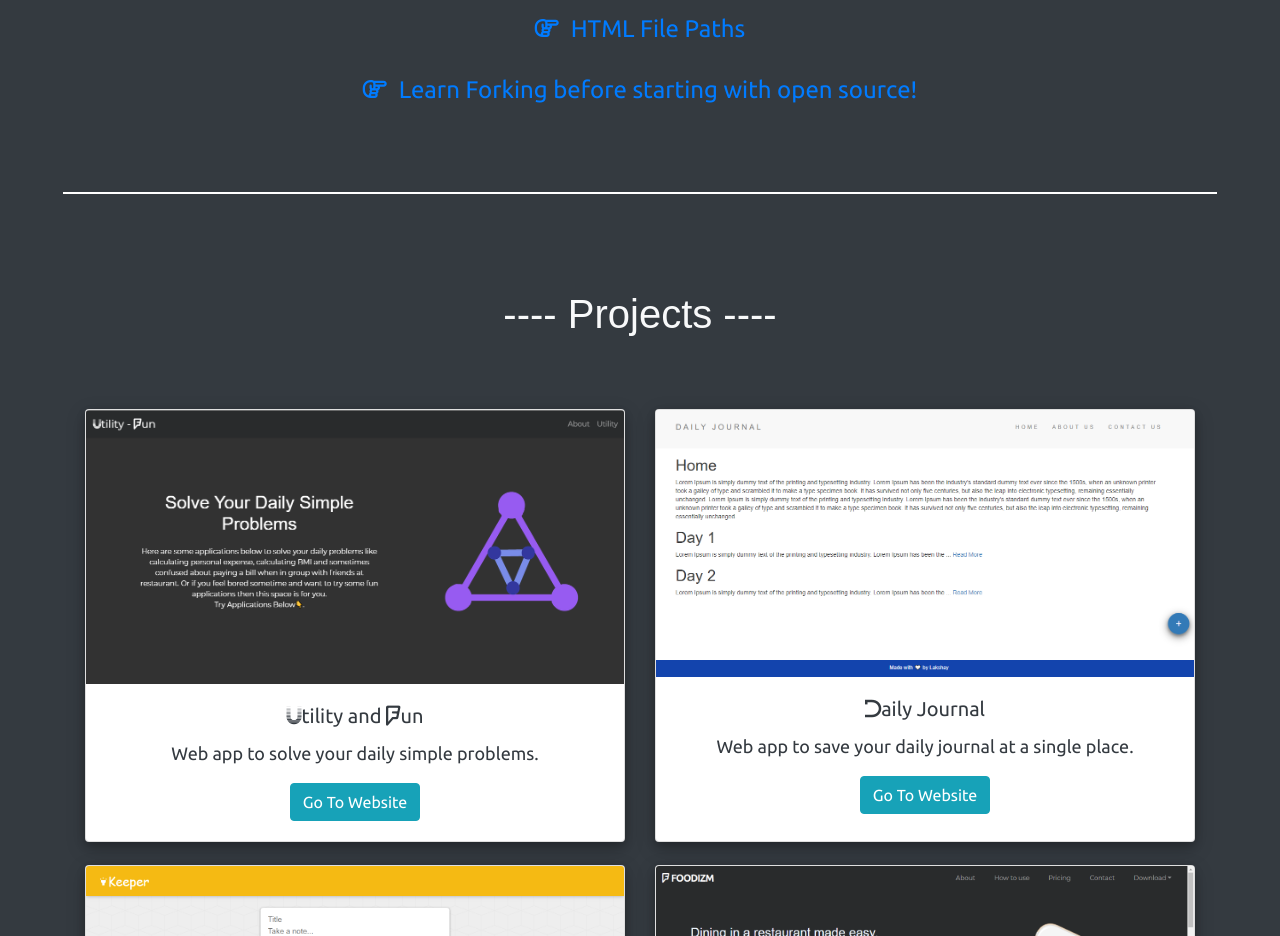
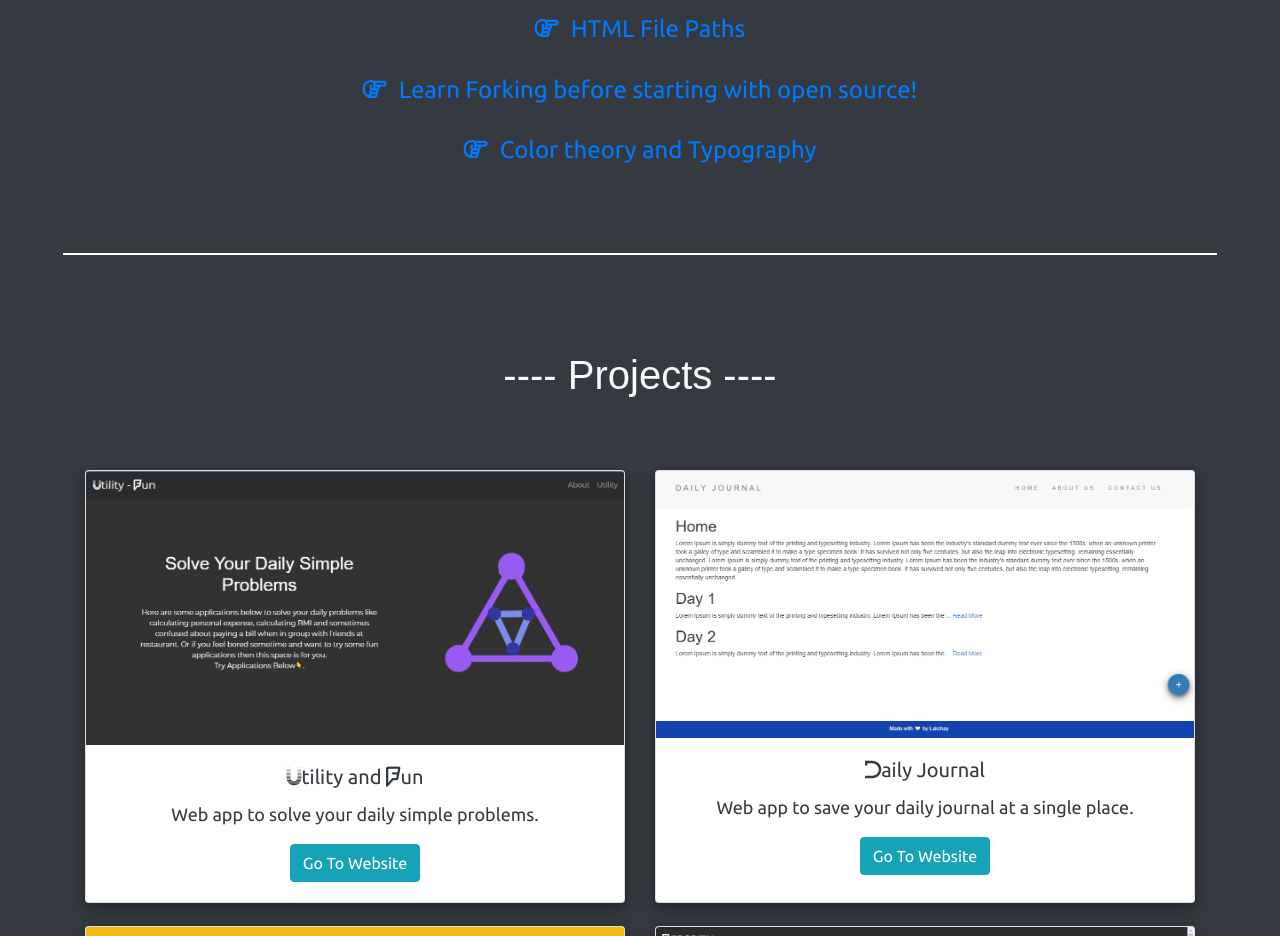
Before and after one commit to Lakshay-Batra/Portfolio, a plain HTML site: page index.html in a window 1280 px wide. Shown: the part 2280-3216 px from the top of the page. Drawn offline with nearby package versions, Linux system fonts and the light colour scheme.

Commit message:
add color theory and typo blog

```diff
--- a/index.html
+++ b/index.html
@@ -140,6 +140,8 @@
         <h4><a href="Blog1-htmlFilePath.html" class="text-decoration-none"><i class="far fa-hand-point-right"></i>&ensp;HTML File Paths</a></h4>
         <br>
         <h4><a href="Blog2-forking.html" class="text-decoration-none"><i class="far fa-hand-point-right"></i>&ensp;Learn Forking before starting with open source!</a></h4>
+        <br>
+        <h4><a href="Blog3-color-theory-and-typography.html" class="text-decoration-none"><i class="far fa-hand-point-right"></i>&ensp;Color theory and Typography</a></h4>
     </div>
     <hr class="hr-white">
     <div id="projects">
```
